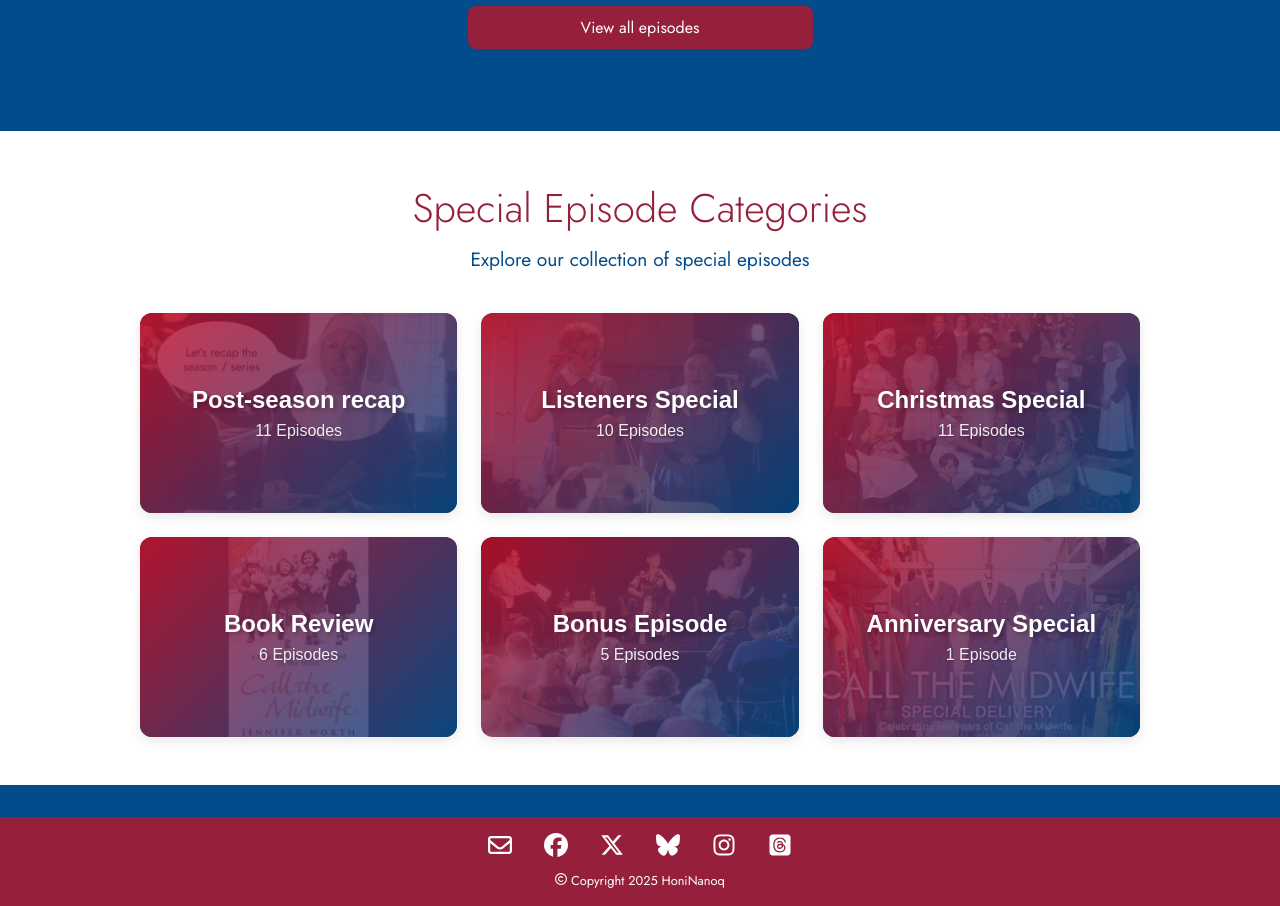
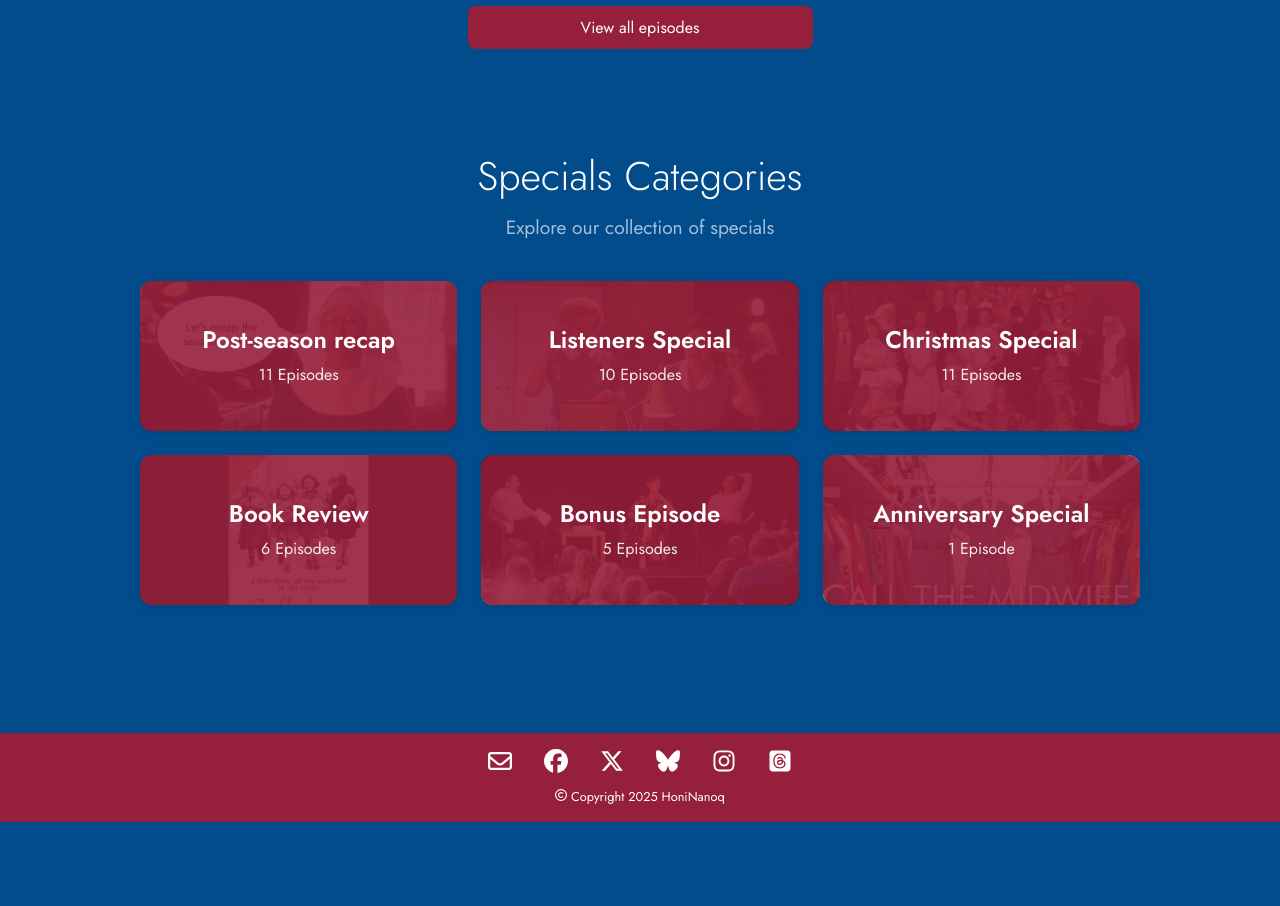
Before and after one commit to HoniNanoq2025/recall-the-midwife-unofficial-podcast, a React (Vite) app: page / in a window 1280 px wide. Shown: the part 1280-2186 px from the top of the page. After the commit the page ends 2102 px from the top, so only its background shows below. Built offline with nearby package versions, Linux system fonts and the light colour scheme.

Commit message:
update css

```diff
--- a/src/components/TypeSpecialButtons/TypeSpecialButtons.jsx
+++ b/src/components/TypeSpecialButtons/TypeSpecialButtons.jsx
@@ -96,9 +96,9 @@ export default function TypeSpecialButtons() {
   return (
     <section className={styles.specialCategoriesSection}>
       <div className={styles.sectionHeader}>
-        <h2 className={styles.sectionTitle}>Special Episode Categories</h2>
+        <h2 className={styles.sectionTitle}>Specials Categories</h2>
         <p className={styles.sectionSubtitle}>
-          Explore our collection of special episodes
+          Explore our collection of specials
         </p>
       </div>
 
--- a/src/components/TypeSpecialButtons/TypeSpecialButtons.module.css
+++ b/src/components/TypeSpecialButtons/TypeSpecialButtons.module.css
@@ -1,9 +1,9 @@
 /* Special Categories Section */
 .specialCategoriesSection {
   width: 100%;
-  padding: 3rem 1rem;
-  background-color: var(--light);
+  padding: 1rem 1rem 6rem;
   margin: 2rem 0;
+  font-family: "Jost", sans-serif;
 }
 
 /* Section Header */
@@ -16,14 +16,14 @@
 }
 
 .sectionTitle {
-  color: var(--red);
+  color: var(--light);
   font-size: clamp(1.8rem, 4vw, 2.5rem);
   font-weight: 300;
   margin-bottom: 0.5rem;
 }
 
 .sectionSubtitle {
-  color: var(--darkblue);
+  color: var(--lightblue);
   font-size: clamp(1rem, 2.5vw, 1.2rem);
   margin: 0;
 }
@@ -47,18 +47,8 @@
   overflow: hidden;
   transition: all 0.3s ease;
   box-shadow: 0 4px 12px rgba(0, 0, 0, 0.1);
-  height: 200px;
+  height: 150px;
   position: relative;
-}
-
-.categoryButton:hover {
-  transform: translateY(-8px);
-  box-shadow: 0 8px 25px rgba(0, 0, 0, 0.2);
-}
-
-.categoryButton:focus {
-  outline: 3px solid var(--red);
-  outline-offset: 3px;
 }
 
 /* Category Background */
@@ -66,7 +56,7 @@
   width: 100%;
   height: 100%;
   background-size: cover;
-  background-position: center;
+  background-position: top center;
   background-repeat: no-repeat;
   position: relative;
   transition: transform 0.3s ease;
@@ -80,11 +70,7 @@
 .categoryOverlay {
   position: absolute;
   inset: 0;
-  background: linear-gradient(
-    135deg,
-    rgba(200, 16, 46, 0.85) 0%,
-    rgba(3, 76, 140, 0.85) 100%
-  );
+  background: rgba(150, 31, 59, 0.9);
   display: flex;
   flex-direction: column;
   justify-content: center;
@@ -96,27 +82,26 @@
 }
 
 .categoryButton:hover .categoryOverlay {
-  background: linear-gradient(
-    135deg,
-    rgba(200, 16, 46, 0.95) 0%,
-    rgba(3, 76, 140, 0.95) 100%
-  );
+  background: var(--lightblue);
+  color: var(--dark);
 }
 
 /* Category Text */
 .categoryName {
+  font-family: "Jost", sans-serif;
   font-size: clamp(1.2rem, 3vw, 1.5rem);
   font-weight: 600;
   margin-bottom: 0.5rem;
-  text-shadow: 2px 2px 4px rgba(0, 0, 0, 0.3);
+  /* text-shadow: 2px 2px 4px rgba(0, 0, 0, 0.3); */
   line-height: 1.2;
 }
 
 .episodeCount {
+  font-family: "Jost", sans-serif;
   font-size: clamp(0.9rem, 2vw, 1rem);
   font-weight: 400;
   opacity: 0.9;
-  text-shadow: 1px 1px 2px rgba(0, 0, 0, 0.3);
+  /* text-shadow: 1px 1px 2px rgba(0, 0, 0, 0.3); */
 }
 
 /* Loading and Error States */
@@ -124,12 +109,12 @@
 .errorContainer {
   text-align: center;
   padding: 2rem;
-  color: var(--darkblue);
+  color: var(--lightblue);
   font-size: 1.1rem;
 }
 
 .errorContainer {
-  color: var(--red);
+  color: var(--lightblue);
 }
 
 /* Responsive Design */
```
